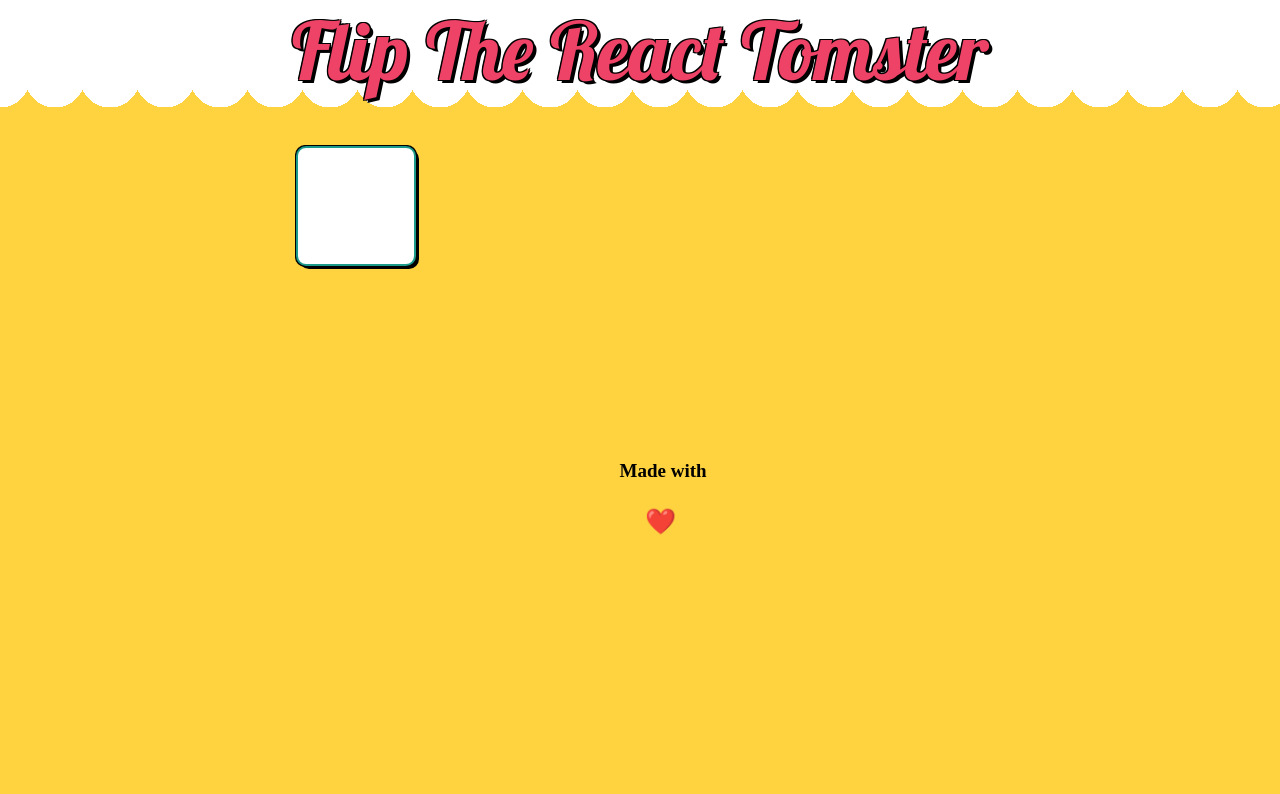
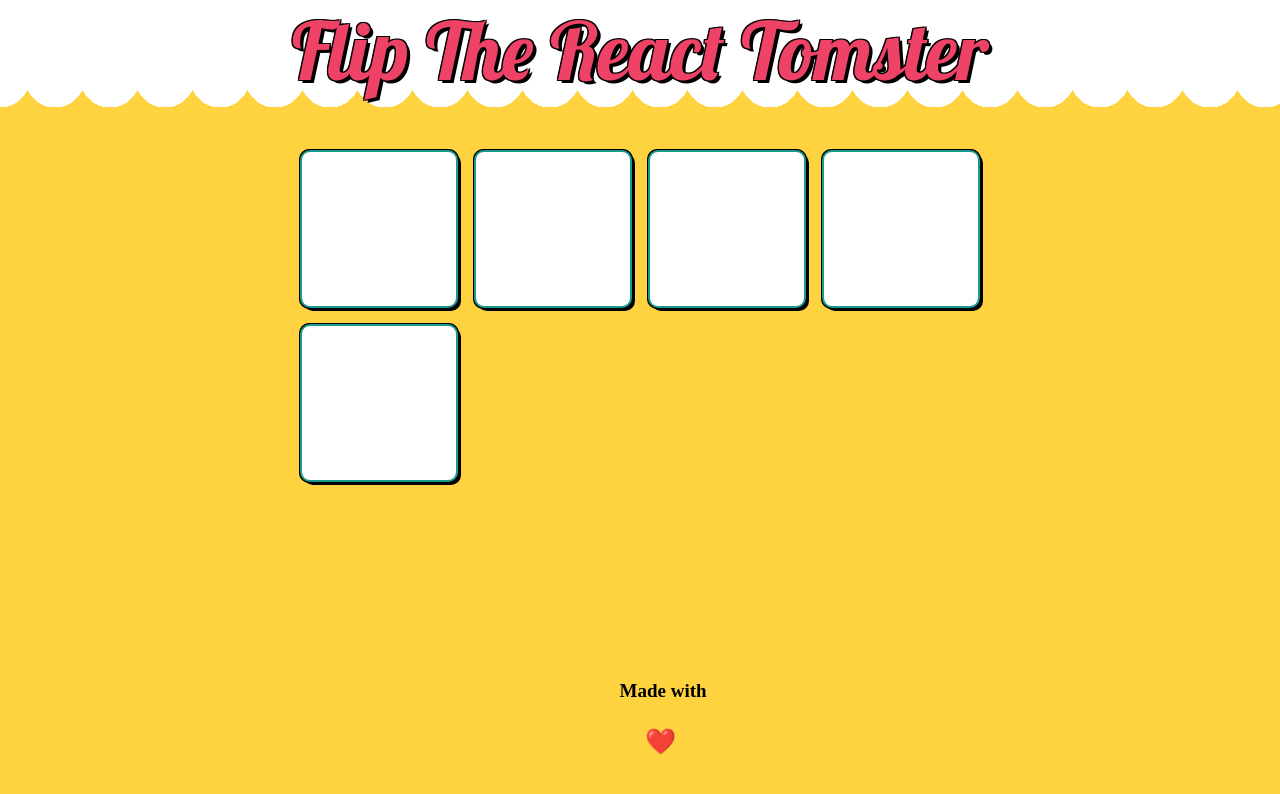
Before and after one commit to tavofigse/flip-the-react-tomster, a React (Create React App) app: page /play in a window 1280 px wide. Shown: the top 794 px of the page. Built offline with nearby package versions, Linux system fonts and the light colour scheme; a web font is replaced by a local one.

Commit message:
Fixing some styles.

```diff
--- a/src/components/game/Board.tsx
+++ b/src/components/game/Board.tsx
@@ -13,9 +13,11 @@ export class BoardComponent extends React.Component<IBoardComponentProps> {
         const {className} = this.props;
         return  (
             <Section className={className}>
-                <div className="game-board-card-container game-board-size-6">
-                    <Card figure="tomster" value="3"/>
-                </div>
+                <Card figure="tomster" value="3"/>
+                <Card figure="tomster" value="3"/>
+                <Card figure="tomster" value="3"/>
+                <Card figure="tomster" value="3"/>
+                <Card figure="tomster" value="3"/>
             </Section>
         );
     }
@@ -25,17 +27,17 @@ export const Board = styled(BoardComponent)`
 font-size: 1em;
 
 .game-board-size-4 {
-    flex: 0 0 25%;
+    flex: 0 0 22%;
     padding: ${Variables.rem(10)};
 }
 
 .game-board-size-6 {
-    flex: 0 0 16.6%;
+    flex: 0 0 14.6%;
     padding: ${Variables.rem(6)};
 }
 
 .game-board-size-8 {
-    flex: 0 0 12.5%;
+    flex: 0 0 10.5%;
     padding: ${Variables.rem(5)};
 }
 
--- a/src/components/game/Card.tsx
+++ b/src/components/game/Card.tsx
@@ -12,7 +12,7 @@ export class CardComponent extends React.Component<IFlipCardProps> {
     public render(): JSX.Element {
         const {className, figure, value} = this.props;
         return (
-            <div className={className}>
+            <div className={`${className} game-board-card-container game-board-size-4`}>
                 <div className="flip-card show animated">
                     <div className="flip-card-cover" />
                     <div className="flip-card-figure">
```
